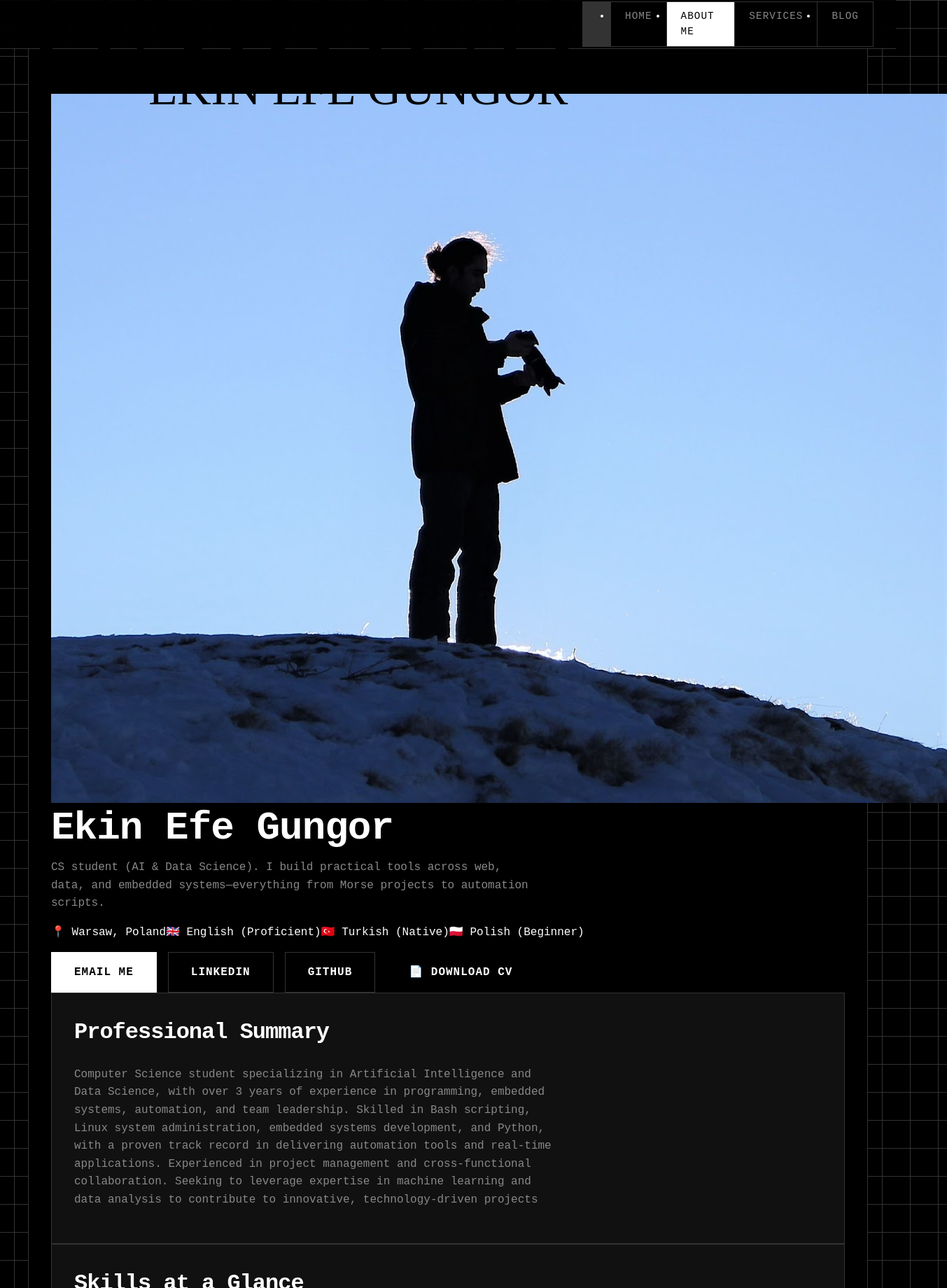
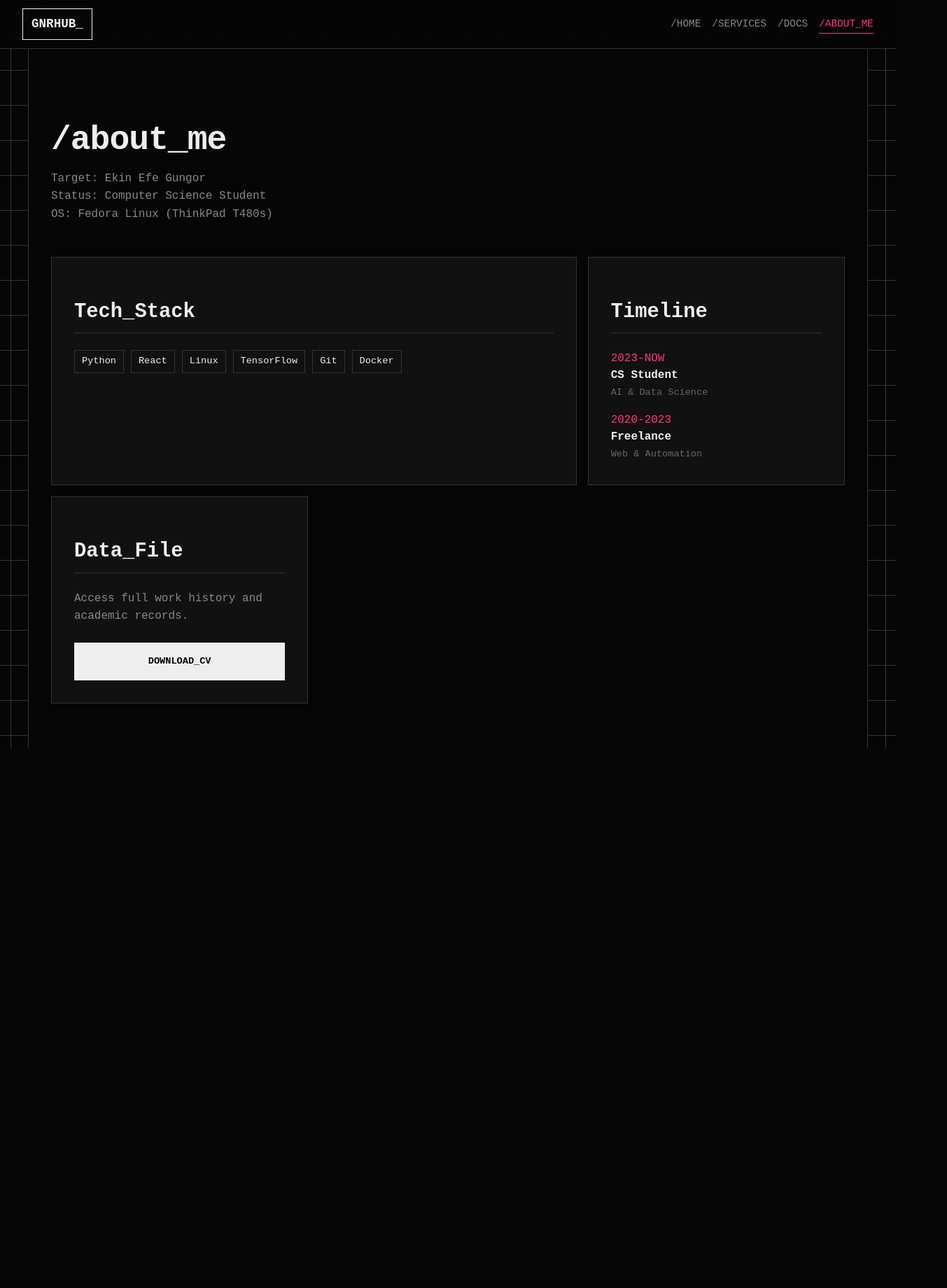
Before and after one commit to ekinefe/gnrhub, a React (Vite) app: page /about in a window 1280 px wide. Shown: the top 1840 px of the page at 70% size, 1353 px wide, since content can reach past the window. After the commit the page ends 1069 px from the top, so only its background shows below. Built offline with nearby package versions, Linux system fonts and the light colour scheme; a web font is replaced by a local one.

Commit message:
Applied Tech/Brutalist theme

```diff
--- a/src/App.css
+++ b/src/App.css
@@ -1,4 +1,23 @@
-/* If this isn't in your file, add it to the VERY TOP of App.css */
+/* === 1. TECH VARIABLES === */
+:root {
+  --bg-dark: #050505;       /* Almost Pure Black */
+  --bg-panel: #111111;      /* Dark Panel Background */
+  --text-main: #eeeeee;     /* Off-white for less eye strain */
+  --text-muted: #888888;
+
+  /* The "Accent" - Change this hex code to swap colors */
+  --accent: #FF318C;        /* Cyber Pink */
+  /* --accent: #38bdf8; */  /* Cyan (Alternative) */
+  /* --accent: #F7B955; */  /* Orange (Alternative) */
+
+  --border: #333333;        /* Grid Line Color */
+  --nav-height: 70px;
+
+  /* FORCE JetBrains Mono */
+  --font-main: 'JetBrains Mono', monospace;
+}
+
+/* === 2. FONT FACES (Ensure these files exist in public/fonts or assets/fonts) === */
 @font-face {
   font-family: 'JetBrains Mono';
   src: url('./assets/fonts/JetBrainsMono-Regular.woff2') format('woff2');
@@ -12,53 +31,32 @@
   font-style: normal;
 }
 
-/* === 1. TECH VARIABLES === */
-:root {
-  --bg-dark: #000000;       /* Pure Black */
-  --bg-panel: #111111;      /* Very Dark Grey */
-  --text-main: #ffffff;
-  --text-muted: #888888;
-
-  /* The JetBrains Style Accent (Bright Purple/Blue or Orange) */
-  --accent: #FF318C;        /* Cyber Pink/Red - Change to #38bdf8 for Blue */
-
-  --border: #333333;        /* Visible Grid Lines */
-  --nav-height: 70px;
-
-  /* FORCE JetBrains Mono for everything */
-  --font-main: 'JetBrains Mono', monospace;
-}
-
-/* === 2. RESET & BACKGROUND GRID === */
-* {
-  box-sizing: border-box;
-}
+/* === 3. GLOBAL RESET & GRID BACKGROUND === */
+* { box-sizing: border-box; }
 
 body {
   margin: 0;
   background-color: var(--bg-dark);
   color: var(--text-main);
-  font-family: var(--font-main); /* The "Code" look */
+  font-family: var(--font-main);
 
-  /* This creates the "Graph Paper" Tech Background */
+  /* The "Graph Paper" Background */
   background-image: linear-gradient(var(--border) 1px, transparent 1px),
     linear-gradient(90deg, var(--border) 1px, transparent 1px);
-  background-size: 40px 40px; /* Size of the grid squares */
+  background-size: 50px 50px;
   background-position: center top;
+  overflow-x: hidden;
 }
 
-a {
-  text-decoration: none;
-  color: inherit;
-  cursor: pointer;
-}
+a { text-decoration: none; color: inherit; cursor: pointer; }
+ul { list-style: none; padding: 0; margin: 0; }
 
-/* === 3. NAVBAR (Industrial Style) === */
+/* === 4. NAVBAR (Industrial) === */
 .navbar {
   width: 100vw;
   height: var(--nav-height);
-  background-color: rgba(0, 0, 0, 0.8); /* Semi-transparent black */
-  backdrop-filter: blur(8px);
+  background-color: rgba(5, 5, 5, 0.9);
+  backdrop-filter: blur(5px);
   border-bottom: 1px solid var(--border);
   position: sticky;
   top: 0;
@@ -69,156 +67,108 @@ a {
 
 .nav-inner {
   width: 100%;
-  max-width: none;
-  height: 100%;
+  padding: 0 2rem;
   display: flex;
+  justify-content: space-between;
   align-items: center;
-  justify-content: space-between;
-  padding: 0 2rem;
 }
 
-.logo {
+.nav-logo {
   font-weight: 700;
-  font-size: 1.2rem;
-  letter-spacing: -1px;
+  font-size: 1.1rem;
   text-transform: uppercase;
-  border: 1px solid var(--text-main); /* Boxed Logo */
-  padding: 5px 10px;
+  border: 1px solid var(--text-main);
+  padding: 8px 12px;
+  background: var(--bg-dark);
+  transition: all 0.2s;
+}
+
+.nav-logo:hover {
+  background: var(--text-main);
+  color: var(--bg-dark);
 }
 
 .nav-links {
   display: flex;
-  gap: 1px; /* Gap for borders */
-  background: var(--border); /* Creates lines between items */
-  border: 1px solid var(--border);
-}
-
-.nav-links li {
-  background: var(--bg-dark);
+  gap: 1rem;
 }
 
 .nav-links a {
-  display: block;
-  padding: 10px 20px;
-  color: var(--text-muted);
   font-size: 0.9rem;
   text-transform: uppercase;
-  letter-spacing: 1px;
+  color: var(--text-muted);
+  padding: 5px 0;
+  border-bottom: 1px solid transparent;
   transition: all 0.2s;
 }
 
-.nav-links a:hover,
-.nav-links a.active {
-  background-color: var(--text-main);
-  color: var(--bg-dark); /* Invert colors on hover */
+.nav-links a:hover, .nav-links a.active {
+  color: var(--accent);
+  border-bottom-color: var(--accent);
 }
 
-/* === 4. LAYOUT CONTAINERS === */
+/* === 5. LAYOUT CONTAINER === */
 .container {
   max-width: 1200px;
   margin: 0 auto;
   padding: 4rem 2rem;
-  background-color: var(--bg-dark); /* Cover the grid behind content */
-  min-height: 100vh;
+  background-color: var(--bg-dark); /* Hides grid behind text */
   border-left: 1px solid var(--border);
   border-right: 1px solid var(--border);
+  min-height: 100vh;
 }
 
-/* === 5. TYPOGRAPHY === */
-h1, h2, h3 {
-  font-weight: 700;
-  letter-spacing: -1px;
-  margin-top: 0;
-}
+/* === 6. TYPOGRAPHY === */
+h1 { font-size: 3rem; margin-bottom: 1rem; line-height: 1.1; letter-spacing: -1px; }
+h2 { font-size: 1.8rem; margin-bottom: 1.5rem; color: var(--text-main); border-bottom: 1px solid var(--border); padding-bottom: 0.5rem; }
+h3 { font-size: 1.2rem; margin-bottom: 0.5rem; color: var(--text-main); }
+p { line-height: 1.6; color: var(--text-muted); margin-bottom: 1.5rem; }
 
-h1 { font-size: 3.5rem; line-height: 1; margin-bottom: 1rem; }
-h2 { font-size: 2rem; margin-bottom: 1.5rem; }
+.accent-text { color: var(--accent); }
 
-p {
-  line-height: 1.6;
-  color: var(--text-muted);
-  max-width: 700px;
-}
-
-/* === 6. CARDS (Bento / Module Style) === */
-.features-grid {
+/* === 7. TECH CARDS (Bento Grid) === */
+.grid-layout {
   display: grid;
   grid-template-columns: repeat(auto-fit, minmax(300px, 1fr));
   gap: 1rem;
-  margin-top: 3rem;
+  margin-top: 2rem;
 }
 
-.feature-card, .card {
-  background-color: var(--bg-panel);
+.tech-card {
+  background: var(--bg-panel);
   border: 1px solid var(--border);
   padding: 2rem;
   transition: border-color 0.2s;
-  /* Sharp corners */
-  border-radius: 0;
 }
 
-.feature-card:hover {
+.tech-card:hover {
   border-color: var(--accent);
 }
 
-.feature-card .icon {
-  font-size: 2rem;
-  margin-bottom: 1rem;
-  color: var(--text-main);
-}
+.tech-card .icon { font-size: 2rem; margin-bottom: 1rem; display: block; }
 
-/* === 7. BUTTONS (Tech Style) === */
+/* === 8. BUTTONS === */
 .btn {
   display: inline-flex;
   align-items: center;
-  justify-content: center;
-  padding: 1rem 2rem;
+  padding: 1rem 1.5rem;
   font-weight: 700;
   text-transform: uppercase;
-  letter-spacing: 1px;
-  border-radius: 0; /* Sharp corners */
+  font-size: 0.85rem;
+  border: 1px solid var(--text-main);
   transition: all 0.2s;
   margin-right: 1rem;
-  margin-top: 1rem;
 }
 
-.primary-btn {
-  background-color: var(--text-main);
-  color: var(--bg-dark);
-  border: 1px solid var(--text-main);
+.primary-btn { background: var(--text-main); color: var(--bg-dark); }
+.primary-btn:hover { background: transparent; color: var(--text-main); }
+
+.secondary-btn { background: transparent; color: var(--text-main); border-color: var(--border); }
+.secondary-btn:hover { border-color: var(--text-main); }
+
+/* === MOBILE === */
+@media (max-width: 768px) {
+  .container { border: none; padding: 2rem 1rem; }
+  h1 { font-size: 2.2rem; }
+  .nav-links { display: none; } /* Add hamburger later */
 }
-
-.primary-btn:hover {
-  background-color: transparent;
-  color: var(--text-main);
-}
-
-.secondary-btn {
-  background-color: transparent;
-  color: var(--text-main);
-  border: 1px solid var(--border);
-}
-
-.secondary-btn:hover {
-  border-color: var(--text-main);
-}
-
-/* === 8. UTILS === */
-.accent-text { color: var(--accent); }
-.highlight { border-bottom: 2px solid var(--accent); color: var(--text-main); }
-.badge {
-  border: 1px solid var(--accent);
-  color: var(--accent);
-  padding: 5px 10px;
-  font-size: 0.8rem;
-  text-transform: uppercase;
-  display: inline-block;
-  margin-bottom: 1rem;
-}
-
-/* Mobile Fixes */
-@media (max-width: 768px) {
-  h1 { font-size: 2.5rem; }
-  .nav-links { display: none; } /* Hide menu on mobile for now */
-  .container { border: none; padding: 2rem 1rem; }
-}
--- a/src/components/Navbar.jsx
+++ b/src/components/Navbar.jsx
@@ -7,20 +7,16 @@ function Navbar() {
     <nav className="navbar">
       <div className="nav-inner">
 
-        {/* Logo Image (Clickable) */}
-        <NavLink to="/" className="logo-link">
-          <img
-            src="/svg.svg"
-            alt="GNRHUB Logo"
-            className="nav-logo"
-          />
+        {/* Boxed Tech Logo */}
+        <NavLink to="/" className="nav-logo">
+          GNRHUB_
         </NavLink>
 
         <ul className="nav-links">
-          <li><NavLink to="/" end className={({isActive}) => isActive ? "active" : ""}>Home</NavLink></li>
-          <li><NavLink to="/about" className={({isActive}) => isActive ? "active" : ""}>About Me</NavLink></li>
-          <li><NavLink to="/services" className={({isActive}) => isActive ? "active" : ""}>Services</NavLink></li>
-          <li><NavLink to="/blog" className={({isActive}) => isActive ? "active" : ""}>Blog</NavLink></li>
+          <li><NavLink to="/" end className={({isActive}) => isActive ? "active" : ""}>/home</NavLink></li>
+          <li><NavLink to="/services" className={({isActive}) => isActive ? "active" : ""}>/services</NavLink></li>
+          <li><NavLink to="/blog" className={({isActive}) => isActive ? "active" : ""}>/docs</NavLink></li>
+          <li><NavLink to="/about" className={({isActive}) => isActive ? "active" : ""}>/about_me</NavLink></li>
         </ul>
 
       </div>
--- a/src/pages/About.jsx
+++ b/src/pages/About.jsx
@@ -2,147 +2,61 @@ import React from 'react';
 
 function About() {
   return (
-    <div className="container about-container">
+    <div className="container">
+      <section style={{ marginBottom: '3rem' }}>
+        <h1>/about_me</h1>
+        <p>
+          Target: Ekin Efe Gungor<br/>
+          Status: Computer Science Student<br/>
+          OS: Fedora Linux (ThinkPad T480s)
+        </p>
+      </section>
 
-      {/* === HERO SECTION === */}
-      <section className="about-hero">
-        <div className="profile">
-          <img
-            className="avatar"
-            src="/IMG_9050E.jpg" /* Make sure this matches your file in /public */
-            alt="Portrait of Ekin Efe Gungor"
-          />
-          <div className="profile-info">
-            <h1 className="headline">Ekin Efe Gungor</h1>
-            <p className="lede">
-              CS student (AI & Data Science). I build practical tools across web, data,
-              and embedded systems—everything from Morse projects to automation scripts.
-            </p>
+      <div className="grid-layout">
 
-            <div className="chips-row">
-              <span className="chip">📍 Warsaw, Poland</span>
-              <span className="chip">🇬🇧 English (Proficient)</span>
-              <span className="chip">🇹🇷 Turkish (Native)</span>
-              <span className="chip">🇵🇱 Polish (Beginner)</span>
-            </div>
-
-            <div className="links-row">
-              <a className="btn primary-btn" href="mailto:ekinefegnr@gmail.com">Email Me</a>
-              <a className="btn secondary-btn" href="https://linkedin.com/in/ekin-efe-gungor" target="_blank" rel="noopener noreferrer">LinkedIn</a>
-              <a className="btn secondary-btn" href="https://github.com/ekinefe" target="_blank" rel="noopener noreferrer">GitHub</a>
-              <a className="btn ghost-btn" href="/Ekin_Efe_GUNGOR-CV-ATS.pdf" target="_blank" rel="noopener noreferrer">📄 Download CV</a>
-            </div>
+        {/* Skills Card */}
+        <div className="tech-card" style={{ gridColumn: 'span 2' }}>
+          <h2>Tech_Stack</h2>
+          <div style={{ display: 'flex', flexWrap: 'wrap', gap: '10px' }}>
+            {['Python', 'React', 'Linux', 'TensorFlow', 'Git', 'Docker'].map(skill => (
+              <span key={skill} style={{
+                border: '1px solid var(--border)',
+                padding: '5px 10px',
+                fontSize: '0.85rem'
+              }}>
+                {skill}
+              </span>
+            ))}
           </div>
         </div>
-      </section>
 
-      {/* === GRID LAYOUT FOR CARDS === */}
-      <section className="about-grid">
-        {/* 1. Professional Summary */}
-        {/*<article className="card summary-card">*/}
-        <article className="card">
-          <h2>Professional Summary</h2>
-          <p>
-            Computer Science student specializing in Artificial Intelligence and Data Science, with over 3 years of experience in programming,
-            embedded systems, automation, and team leadership. Skilled in Bash scripting, Linux system administration, embedded systems development,
-            and Python, with a proven track record in delivering automation tools and real-time applications. Experienced in project management
-            and cross-functional collaboration. Seeking to leverage expertise in machine learning and data analysis to contribute to innovative,
-            technology-driven projects
-          </p>
-        </article>
-
-        {/* 2. Skills */}
-        <article className="card">
-          <h2>Skills at a Glance</h2>
-          <ul className="list-styled">
-            <li><b>Languages:</b> Python, Bash, Java, C/C++, SQL</li>
-            <li><b>AI & Data:</b> Machine Learning, Data Analysis, Visualization</li>
-            <li><b>System:</b> Linux Administration, Scripting, Embedded Systems</li>
-            <li><b>Tools:</b> Git, IntelliJ, Docker, Figma, KiCAD</li>
-          </ul>
-          <div className="tags-cloud">
-            <span>Arduino</span>
-            <span>Automation</span>
-            <span>Machine Learning</span>
-            <span>Linux</span>
-            <span>React</span>
-          </div>
-        </article>
-
-        {/* 3. Experience Timeline */}
-        <article className="card">
-          <h2>Experience</h2>
-          <div className="timeline">
-
-            <div className="timeline-item">
-              <div className="timeline-header">
-                <h3>Nobel Learning PBC — Intern</h3>
-                <span className="date">2024–2025</span>
-              </div>
-              <p className="muted">Built instructional content; collaborated with teachers & leads; integrated interactive tools.</p>
-            </div>
-
-            <div className="timeline-item">
-              <div className="timeline-header">
-                <h3>Freelance Photographer</h3>
-                <span className="date">2019–Present</span>
-              </div>
-              <p className="muted">Managed event/portrait work, color workflows, and social media growth.</p>
-            </div>
-
-            <div className="timeline-item">
-              <div className="timeline-header">
-                <h3>Turkish Aeronautical Association</h3>
-                <span className="date">2016–2020</span>
-              </div>
-              <p className="muted">PR/Community Lead. Managed team of 5, ran social campaigns & events.</p>
-            </div>
-
-          </div>
-        </article>
-
-        {/* 4. Education Timeline */}
-        <article className="card">
-          <h2>Education</h2>
-          <div className="timeline">
-            <div className="timeline-item">
-              <div className="timeline-header">
-                <h3>UEHS (Warsaw)</h3>
-                <span className="date">2023–Present</span>
-              </div>
-              <p className="muted">BSc Computer Science — AI & Data Science</p>
-            </div>
-            <div className="timeline-item">
-              <div className="timeline-header">
-                <h3>PJAIT</h3>
-                <span className="date">2021–2023</span>
-              </div>
-              <p className="muted">BSc Computer Science</p>
-            </div>
-          </div>
-        </article>
-
-        {/* 5. Projects Highlight */}
-        <article className="card">
-          <div className="card-header-row">
-            <h2>Featured Projects</h2>
-          </div>
-          <ul className="list-styled">
-            <li>
-              <b>CW Keyer</b> — Real-time Morse keyer (Arduino, LCD).
-              <a href="https://github.com/ekinefe/CW_keyer" className="link-accent"> GitHub →</a>
+        {/* Experience Card */}
+        <div className="tech-card">
+          <h2>Timeline</h2>
+          <ul style={{ listStyle: 'none' }}>
+            <li style={{ marginBottom: '1rem' }}>
+              <span style={{ color: 'var(--accent)' }}>2023-NOW</span><br/>
+              <b>CS Student</b><br/>
+              <span style={{ fontSize: '0.85rem', color: '#666' }}>AI & Data Science</span>
             </li>
             <li>
-              <b>CW Trainer</b> — Python terminal trainer with adaptive difficulty.
-              <a href="https://github.com/ekinefe/CW_Trainer" className="link-accent"> GitHub →</a>
-            </li>
-            <li>
-              <b>EasyAdmin</b> — Multilingual Bash framework for Linux admin tasks.
+              <span style={{ color: 'var(--accent)' }}>2020-2023</span><br/>
+              <b>Freelance</b><br/>
+              <span style={{ fontSize: '0.85rem', color: '#666' }}>Web & Automation</span>
             </li>
           </ul>
-        </article>
+        </div>
 
-      </section>
+        {/* CV Download */}
+        <div className="tech-card">
+          <h2>Data_File</h2>
+          <p>Access full work history and academic records.</p>
+          <a href="/cv.pdf" className="btn primary-btn" style={{ width: '100%', justifyContent: 'center' }}>
+            Download_CV
+          </a>
+        </div>
+
+      </div>
     </div>
   );
 }
--- a/src/pages/Home.jsx
+++ b/src/pages/Home.jsx
@@ -3,73 +3,44 @@ import { Link } from 'react-router-dom';
 
 function Home() {
   return (
-    <div className="container home-page">
+    <div className="container">
 
-      {/* === HERO SECTION === */}
-      <section className="hero-section">
-        <div className="hero-content">
-          <span className="badge">👋 Welcome to my digital garden</span>
-          <h1 className="hero-title">
-            Hi, I'm <span className="accent-text">Ekin Efe</span>
-          </h1>
-          <h2 className="hero-subtitle">
-            Building <span className="highlight">Micro-SaaS</span> & exploring <br />
-            the frontiers of AI & Data Science.
-          </h2>
-          <p className="hero-desc">
-            I am a Computer Science student and researcher. GNRHUB is where I document
-            my journey, host my tools, and share knowledge about Linux, Python, and Web Development.
-          </p>
+      {/* Hero Section */}
+      <section style={{ paddingTop: '4rem', paddingBottom: '4rem' }}>
+        <p style={{ color: 'var(--accent)', marginBottom: '1rem' }}>
+          &gt; SYSTEM_READY
+        </p>
+        <h1>
+          EKIN_EFE_GUNGOR<br />
+          <span style={{ color: 'var(--text-muted)' }}>FULL_STACK_DEV</span>
+        </h1>
+        <p style={{ maxWidth: '600px', fontSize: '1.1rem' }}>
+          Computer Science Student specializing in AI, Data Science, and Micro-SaaS.
+          Building tools for the modern web on Fedora Linux.
+        </p>
 
-          <div className="cta-group">
-            <Link to="/services" className="btn primary-btn">
-              Explore My SaaS Tools 🚀
-            </Link>
-            <Link to="/about" className="btn secondary-btn">
-              Read My Story
-            </Link>
-          </div>
+        <div style={{ marginTop: '2rem' }}>
+          <Link to="/services" className="btn primary-btn">Initialise_SaaS</Link>
+          <Link to="/about" className="btn secondary-btn">Read_Bio</Link>
         </div>
       </section>
 
-      {/* === WHAT IS THIS? (Grid) === */}
-      <section className="features-section">
-        <h3 className="section-label">WHAT YOU WILL FIND HERE</h3>
-        <div className="features-grid">
-
-          <div className="feature-card">
-            <div className="icon">🛠️</div>
-            <h3>Micro-SaaS Tools</h3>
-            <p>Free, privacy-focused web utilities like PDF converters and JSON formatters.</p>
-            <Link to="/services">Try them out &rarr;</Link>
-          </div>
-
-          <div className="feature-card">
-            <div className="icon">📚</div>
-            <h3>Documentation</h3>
-            <p>My personal wiki (Py_101, Linux guides) to help others learn from my notes.</p>
-            <Link to="/blog">Read Docs &rarr;</Link>
-          </div>
-
-          <div className="feature-card">
-            <div className="icon">💼</div>
-            <h3>Portfolio & CV</h3>
-            <p>A showcase of my academic and freelance projects, plus my professional resume.</p>
-            <Link to="/about">View Career &rarr;</Link>
-          </div>
-
+      {/* Grid Section */}
+      <section className="grid-layout">
+        <div className="tech-card">
+          <span className="icon">🛠️</span>
+          <h3>Micro-SaaS</h3>
+          <p>Deployable web utilities. PDF tools, Formatters, and Generators.</p>
         </div>
-      </section>
-
-      {/* === CURRENT FOCUS === */}
-      <section className="focus-section">
-        <div className="focus-card">
-          <div className="focus-label">CURRENTLY WORKING ON</div>
-          <h3>Integrating AI into Automation Workflows</h3>
-          <p>
-            I am researching how LLMs can be used to automate Linux system administration tasks.
-            Check back soon for a case study on this project.
-          </p>
+        <div className="tech-card">
+          <span className="icon">📄</span>
+          <h3>Documentation</h3>
+          <p>Personal Wiki, Python Guides (Py_101), and Linux workflows.</p>
+        </div>
+        <div className="tech-card">
+          <span className="icon">📡</span>
+          <h3>Research</h3>
+          <p>Artificial Intelligence integration and System Automation.</p>
         </div>
       </section>
 
```
Also changed, not shown: src/pages/Services.jsx (+22 -38 lines).
